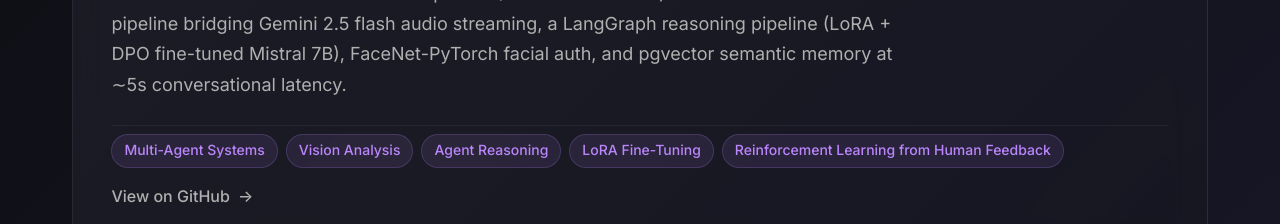
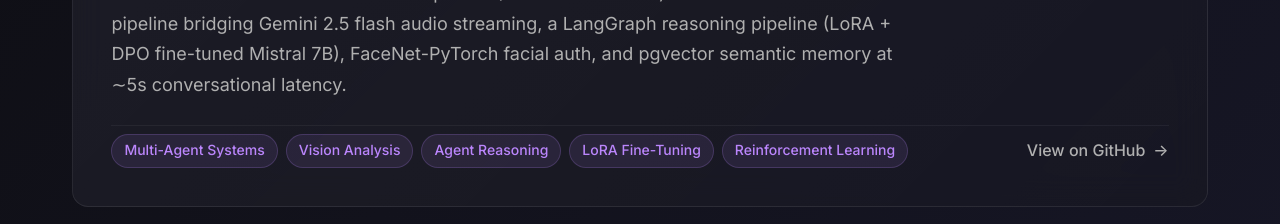
Before and after one commit to theankitdash/theankitdash, a Next.js app in the folder portfolio-nextjs/: page / in a window 1280 px wide. Shown: the part 1320-1544 px from the top of the page. Built offline with nearby package versions, Linux system fonts and the light colour scheme.

Commit message:
minor changes

```diff
--- a/portfolio-nextjs/data/projects.ts
+++ b/portfolio-nextjs/data/projects.ts
@@ -35,7 +35,7 @@ export const projects: Project[] = [
         title: 'Interactive Multimodal AI Buddy – An AI Companion for Real-Time, Emotion-Aware Conversations',
         description: ' Architected an emotion-aware AI companion (Electron + FastAPI) with a dual-WebSocket pipeline bridging Gemini 2.5 flash audio streaming, a LangGraph reasoning pipeline (LoRA + DPO fine-tuned Mistral 7B), FaceNet-PyTorch facial auth, and pgvector semantic memory at ∼5s conversational latency.',
         githubUrl: 'https://github.com/theankitdash/Interactive-Multimodal-AI-Buddy-An-AI-Companion-for-Real-Time-Emotion-Aware-Conversations',
-        skills: ['Multi-Agent Systems', 'Vision Analysis', 'Agent Reasoning', 'LoRA Fine-Tuning', 'Reinforcement Learning from Human Feedback'],
+        skills: ['Multi-Agent Systems', 'Vision Analysis', 'Agent Reasoning', 'LoRA Fine-Tuning', 'Reinforcement Learning'],
         videoUrl: '', // User will add later
         featured: true
     },
```
